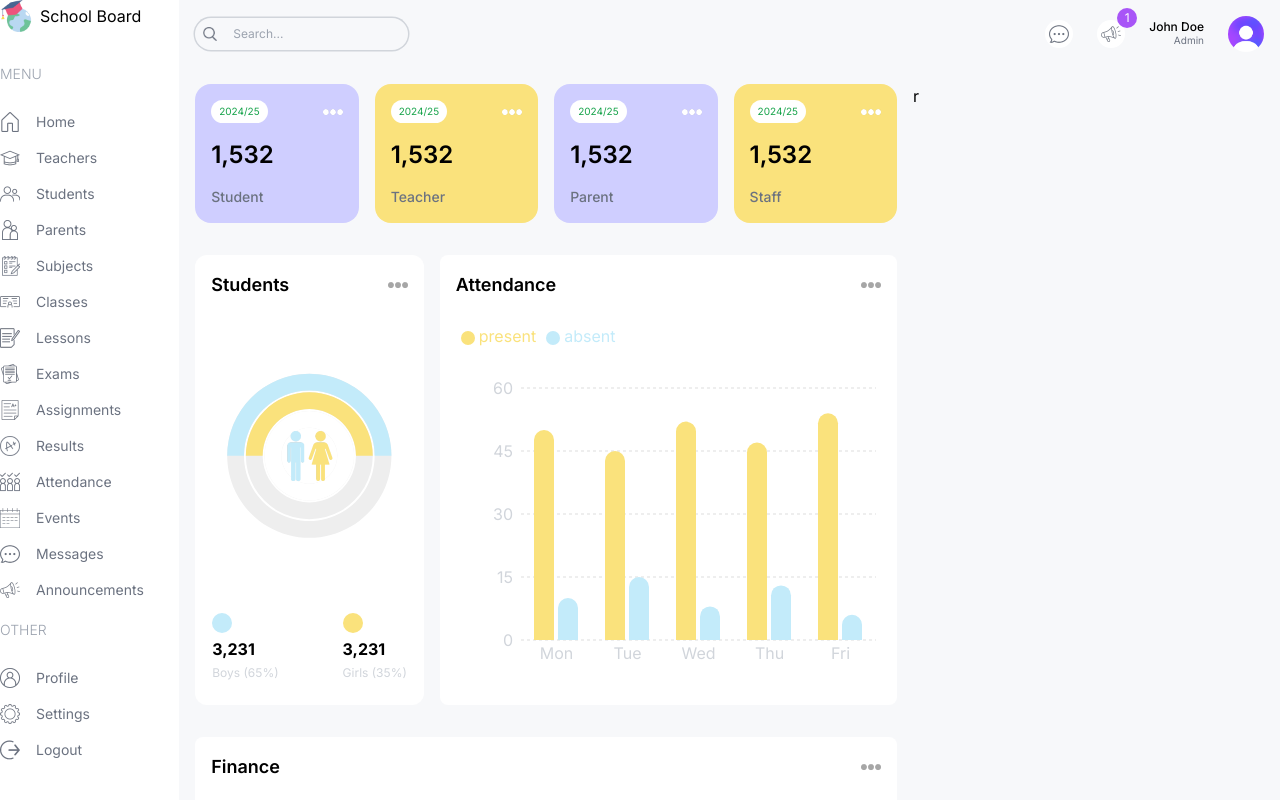
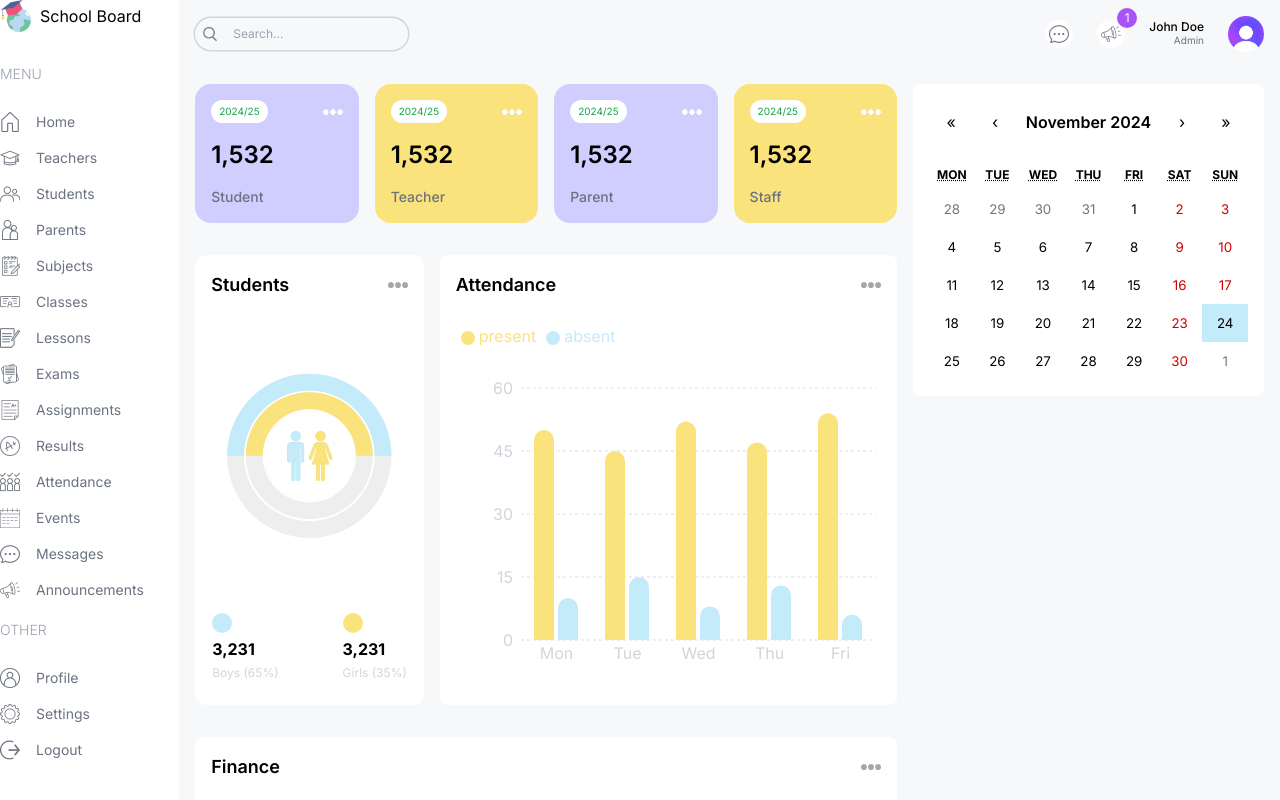
Before and after one commit to kncode86/school_management_app, a Next.js app: page /admin in a window 1280 px wide. Built offline with nearby package versions, Linux system fonts and the light colour scheme.

Commit message:
feat: create Calendar

```diff
--- a/package.json
+++ b/package.json
@@ -9,8 +9,9 @@
     "lint": "next lint"
   },
   "dependencies": {
-    "next": "14.2.5",
+    "next": "^14.2.18",
     "react": "^18",
+    "react-calendar": "^5.1.0",
     "react-dom": "^18",
     "recharts": "^2.13.3"
   },
--- a/src/app/(dashboard)/admin/page.tsx
+++ b/src/app/(dashboard)/admin/page.tsx
@@ -1,5 +1,6 @@
 import AttendanceChart from "@/components/AttendanceChart"
 import CountChart from "@/components/CountChart"
+import EventCalendar from "@/components/EventCalendar"
 import FinanceChart from "@/components/FinanceChart"
 import UserCard from "@/components/UserCard"
 
@@ -36,7 +37,9 @@
             </div>
 
             {/*RIGHT*/}
-            <div className="w-full lg:w-1/3">r</div>
+            <div className="w-full lg:w-1/3 flex flex-col gap-8">
+                <EventCalendar />
+            </div>
         </div>
     )
 }
--- a/src/app/globals.css
+++ b/src/app/globals.css
@@ -1,3 +1,18 @@
 @tailwind base;
 @tailwind components;
 @tailwind utilities;
+
+.react-calendar{
+    width: 100% !important;
+    border: none !important;
+    font-family: "Inter", sans-serif !important;
+}
+
+.react-calendar__navigation__label__labelText{
+    font-weight: 600;
+}
+
+.react-calendar__tile--active{
+    background-color: #C3EBFA !important;
+    color: black !important;
+}
--- /dev/null
+++ b/src/components/EventCalendar.tsx
@@ -0,0 +1,25 @@
+"use client"
+
+import { useState } from "react";
+import Calendar from "react-calendar";
+import 'react-calendar/dist/Calendar.css';
+
+type ValuePiece = Date | null;
+
+type Value = ValuePiece | [ValuePiece, ValuePiece];
+
+const EventCalendar = () => {
+    const [value, onChange] = useState<Value>(new Date());
+
+    return (
+        <div className="bg-white p-4 rounded-md">
+            <Calendar
+                onChange={onChange}
+                value={value}
+                locale="en"
+            />
+        </div>
+    )
+}
+
+export default EventCalendar
```
Also changed, not shown: 1 other file (tests, documents, lock files or other folders).
